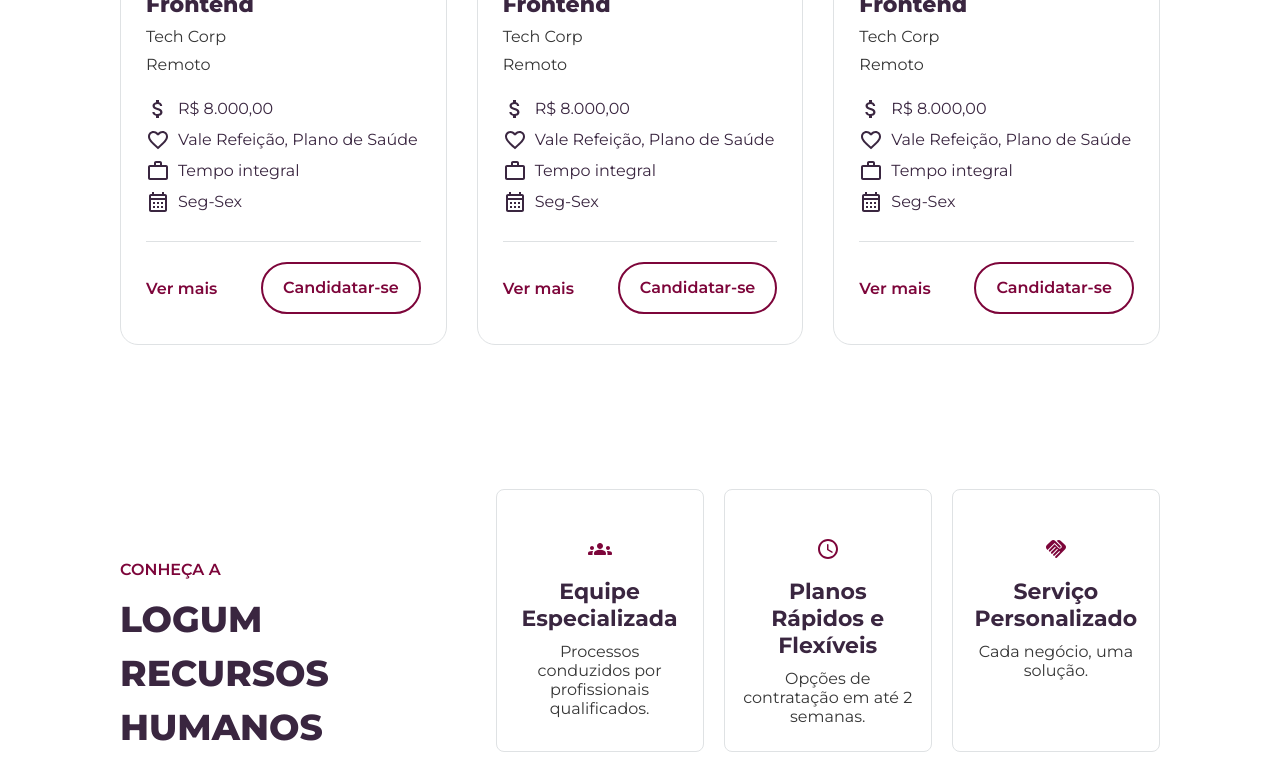
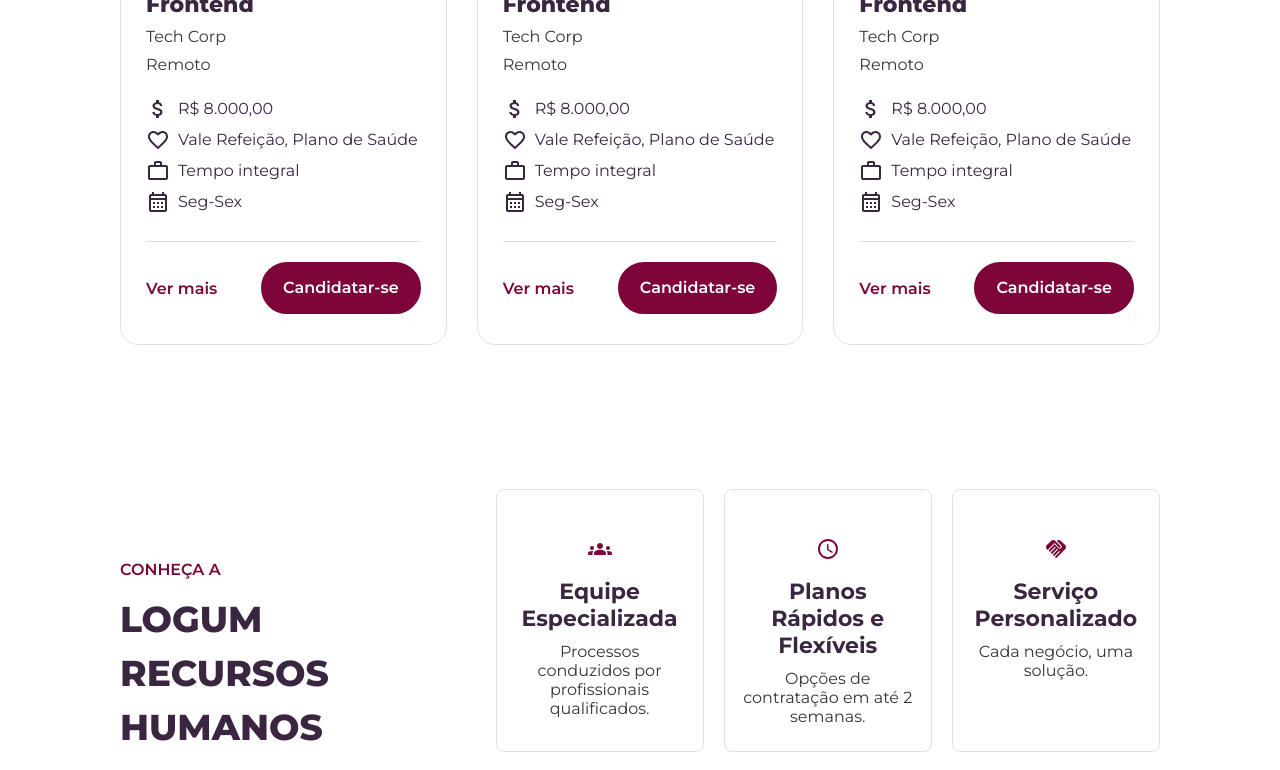
Before and after one commit to MPCGomes/logumrh, a Next.js app: page / in a window 1280 px wide. Shown: the part 1650-2420 px from the top of the page. Built offline with nearby package versions, Linux system fonts and the light colour scheme.

Commit message:
fix cta funcionality

```diff
--- a/src/components/common/Button/Button.tsx
+++ b/src/components/common/Button/Button.tsx
@@ -3,10 +3,12 @@
 import { FC, ButtonHTMLAttributes, ReactNode } from "react";
 import clsx from "clsx";
 import styles from "./Button.module.scss";
+import Link from "next/link";
 
 interface ButtonProps extends ButtonHTMLAttributes<HTMLButtonElement> {
   variant?: "outlined" | "contained" | "contained-white";
   icon?: ReactNode;
+  href?: string; // Allow passing a link
 }
 
 const Button: FC<ButtonProps> = ({
@@ -14,15 +16,22 @@ const Button: FC<ButtonProps> = ({
   className,
   icon,
   children,
+  href,
   ...props
-}) => (
-  <button
-    className={clsx(styles.button, styles[variant], className)}
-    {...props}
-  >
-    {icon && <span className={styles.icon}>{icon}</span>}
-    {children}
-  </button>
-);
+}) => {
+  const classes = clsx(styles.button, styles[variant], className);
+
+  return href ? (
+    <Link href={href} className={classes}>
+      {icon && <span className={styles.icon}>{icon}</span>}
+      {children}
+    </Link>
+  ) : (
+    <button className={classes} {...props}>
+      {icon && <span className={styles.icon}>{icon}</span>}
+      {children}
+    </button>
+  );
+};
 
 export default Button;
--- a/src/components/common/JobCard/JobCard.tsx
+++ b/src/components/common/JobCard/JobCard.tsx
@@ -72,7 +72,9 @@ const JobCard: FC<JobCardProps> = ({
         <Link className={styles.link} href={`/jobs/${slug}`}>
           Ver mais
         </Link>
-        <Button onClick={handleModalToggle}>Candidatar-se</Button>
+        <Button variant="contained" onClick={handleModalToggle}>
+          Candidatar-se
+        </Button>
       </div>
 
       <Modal
--- a/src/containers/homePage/CtaSection/CtaSection.tsx
+++ b/src/containers/homePage/CtaSection/CtaSection.tsx
@@ -1,3 +1,5 @@
+"use client";
+
 import { FC } from "react";
 import styles from "./CtaSection.module.scss";
 import Button from "@/components/common/Button/Button";
--- a/src/containers/homePage/JobsSection/JobsSection.tsx
+++ b/src/containers/homePage/JobsSection/JobsSection.tsx
@@ -1,9 +1,11 @@
+"use client";
+
 import { FC } from "react";
 import styles from "./JobsSection.module.scss";
 import SectionHeading from "@/components/common/SectionHeading/SectionHeading";
-import Link from "next/link";
 import JobCard from "@/components/common/JobCard/JobCard";
 import jobsData from "@/data/jobs.json";
+import Button from "@/components/common/Button/Button";
 
 interface JobsSectionProps {
   limit?: number;
@@ -29,9 +31,11 @@ const JobsSection: FC<JobsSectionProps> = ({ limit = 3 }) => {
         </div>
       )}
       {limit && jobsData.length > limit && (
-        <Link href="/jobs" className={styles.viewAll}>
-          Ver todas as vagas
-        </Link>
+        <div className={styles.viewAll}>
+          <Button href="/jobs" variant="contained-white">
+            Ver todas as vagas
+          </Button>
+        </div>
       )}
     </section>
   );
```
